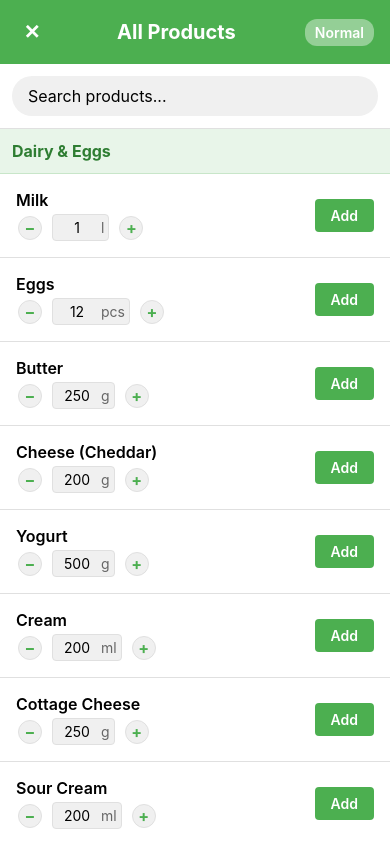
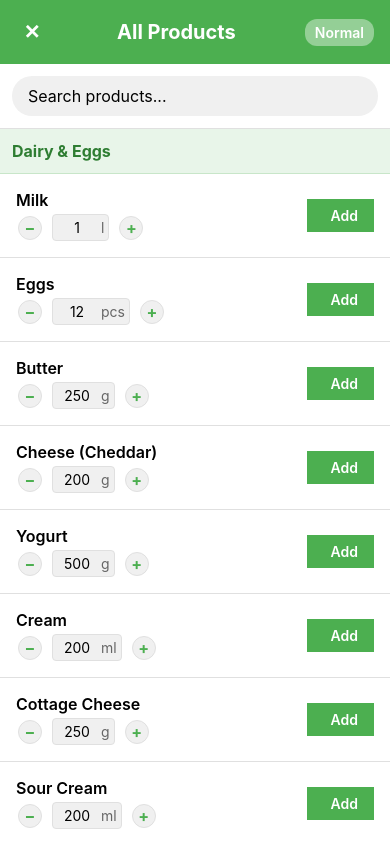
Before and after one commit to PiotrO9/shopping-list, a React Native app: screen /AllProducts in a window 390 px wide. Both pictures are taken after a click on the button "Quick Edit". Built offline with nearby package versions, Linux system fonts and the light colour scheme.

Commit message:
feat: add small animations

```diff
--- a/components/ProductItem.tsx
+++ b/components/ProductItem.tsx
@@ -2,6 +2,14 @@ import React, { useState, useEffect, useMemo } from 'react';
 import { View, Text, StyleSheet, TouchableOpacity } from 'react-native';
 import { useShoppingStore } from '../store/useShoppingStore';
 import QuantityControls from './ui/QuantityControls';
+import Animated, {
+	useSharedValue,
+	useAnimatedStyle,
+	withTiming,
+	withSequence,
+	withSpring,
+	Easing
+} from 'react-native-reanimated';
 
 type ProductItemProps = {
 	id: string;
@@ -26,6 +34,13 @@ function ProductItem({
 	const removeFromShoppingList = useShoppingStore((state) => state.removeFromShoppingList);
 	const shoppingList = useShoppingStore((state) => state.shoppingList);
 
+	// Animation values
+	const addButtonScale = useSharedValue(1);
+	const addButtonColor = useSharedValue(0);
+	const removeButtonScale = useSharedValue(1);
+	const itemOpacity = useSharedValue(0);
+	const itemTranslateY = useSharedValue(20);
+
 	// Use external isEditing state if provided, otherwise use internal state
 	const isEditing = externalIsEditing !== undefined ? externalIsEditing : internalIsEditing;
 
@@ -41,9 +56,25 @@ function ProductItem({
 		return itemsInList.reduce((total, item) => total + item.quantity, 0);
 	}, [itemsInList]);
 
+	// Animate item appearance on mount
 	useEffect(() => {
-		setSelectedQuantity(quantity);
-	}, [quantity]);
+		itemOpacity.value = withTiming(1, { duration: 300 });
+		itemTranslateY.value = withTiming(0, { duration: 300, easing: Easing.out(Easing.cubic) });
+	}, []);
+
+	// Animate add button when clicked
+	useEffect(() => {
+		if (added) {
+			addButtonScale.value = withSequence(
+				withTiming(0.9, { duration: 100 }),
+				withTiming(1.1, { duration: 150 }),
+				withTiming(1, { duration: 150 })
+			);
+			addButtonColor.value = withTiming(1, { duration: 150 });
+		} else {
+			addButtonColor.value = withTiming(0, { duration: 300 });
+		}
+	}, [added]);
 
 	function handleAddToShoppingList() {
 		addToShoppingList({
@@ -62,6 +93,13 @@ function ProductItem({
 
 	function handleRemoveFromShoppingList() {
 		if (itemsInList.length > 0) {
+			// Animate the remove button
+			removeButtonScale.value = withSequence(
+				withTiming(0.8, { duration: 100 }),
+				withTiming(1.2, { duration: 150 }),
+				withTiming(1, { duration: 200 })
+			);
+
 			removeFromShoppingList(id);
 			setAddCount(prev => Math.max(0, prev - 1));
 		}
@@ -82,8 +120,30 @@ function ProductItem({
 		return `${qty} ${unitType}`;
 	}
 
+	// Animated styles
+	const animatedItemStyle = useAnimatedStyle(() => {
+		return {
+			opacity: itemOpacity.value,
+			transform: [{ translateY: itemTranslateY.value }]
+		};
+	});
+
+	const animatedAddButtonStyle = useAnimatedStyle(() => {
+		const backgroundColor = addButtonColor.value === 0 ? '#4CAF50' : '#8BC34A';
+		return {
+			backgroundColor,
+			transform: [{ scale: addButtonScale.value }]
+		};
+	});
+
+	const animatedRemoveButtonStyle = useAnimatedStyle(() => {
+		return {
+			transform: [{ scale: removeButtonScale.value }]
+		};
+	});
+
 	return (
-		<View style={styles.container}>
+		<Animated.View style={[styles.container, animatedItemStyle]}>
 			<View style={styles.productInfo}>
 				<Text style={styles.name}>{name}</Text>
 				<View style={styles.detailsRow}>
@@ -116,6 +176,7 @@ function ProductItem({
 
 			<View style={styles.actionContainer}>
 				{itemsInList.length > 0 && (
+					<Animated.View style={animatedRemoveButtonStyle}>
 						<TouchableOpacity
 							style={styles.actionButton}
 							onPress={handleRemoveFromShoppingList}
@@ -125,10 +186,12 @@ function ProductItem({
 						>
 							<Text style={styles.actionButtonText}>−</Text>
 						</TouchableOpacity>
+					</Animated.View>
 				)}
 
+				<Animated.View style={animatedAddButtonStyle}>
 					<TouchableOpacity
-					style={[styles.button, added && styles.addedButton]}
+						style={styles.button}
 						onPress={handleAddToShoppingList}
 						activeOpacity={0.7}
 						accessibilityLabel={`Add ${name} to shopping list`}
@@ -136,8 +199,9 @@ function ProductItem({
 					>
 						<Text style={styles.buttonText}>{added ? 'Added' : 'Add'}</Text>
 					</TouchableOpacity>
+				</Animated.View>
 			</View>
-		</View>
+		</Animated.View>
 	);
 }
 
@@ -183,14 +247,10 @@ const styles = StyleSheet.create({
 		alignItems: 'center',
 	},
 	button: {
-		backgroundColor: '#4CAF50',
 		paddingVertical: 8,
 		paddingHorizontal: 16,
 		borderRadius: 4,
 		marginLeft: 8,
-	},
-	addedButton: {
-		backgroundColor: '#8BC34A',
 	},
 	buttonText: {
 		color: 'white',
--- a/components/ShoppingItem.tsx
+++ b/components/ShoppingItem.tsx
@@ -1,6 +1,15 @@
 import React, { useState } from 'react';
 import { View, Text, StyleSheet, TouchableOpacity, TextInput } from 'react-native';
 import { useShoppingStore } from '../store/useShoppingStore';
+import Checkbox from './ui/Checkbox';
+import Animated, {
+	useSharedValue,
+	useAnimatedStyle,
+	withTiming,
+	withSequence,
+	withDelay,
+	Easing
+} from 'react-native-reanimated';
 
 type ShoppingItemProps = {
 	id: string;
@@ -16,6 +25,43 @@ function ShoppingItem({ id, name, quantity, unit, isBought = false, index }: Sho
 	const [editedQuantity, setEditedQuantity] = useState(quantity);
 	const toggleBought = useShoppingStore((state) => state.toggleBought);
 	const updateQuantity = useShoppingStore((state) => state.updateQuantity);
+
+	// Animation values
+	const itemScale = useSharedValue(1);
+	const textOpacity = useSharedValue(1);
+	const backgroundOpacity = useSharedValue(0);
+
+	// Update animations when item is marked as bought/unbought
+	React.useEffect(() => {
+		if (isBought) {
+			itemScale.value = withSequence(
+				withTiming(0.95, { duration: 100 }),
+				withTiming(1, { duration: 300, easing: Easing.elastic(1.2) })
+			);
+			textOpacity.value = withTiming(0.6, { duration: 300 });
+			backgroundOpacity.value = withTiming(1, { duration: 300 });
+		} else {
+			itemScale.value = withSequence(
+				withTiming(1.02, { duration: 100 }),
+				withTiming(1, { duration: 300, easing: Easing.elastic(1.2) })
+			);
+			textOpacity.value = withTiming(1, { duration: 300 });
+			backgroundOpacity.value = withTiming(0, { duration: 300 });
+		}
+	}, [isBought]);
+
+	const animatedContainerStyle = useAnimatedStyle(() => {
+		return {
+			transform: [{ scale: itemScale.value }],
+			backgroundColor: backgroundOpacity.value === 0 ? 'white' : '#f0f9f0'
+		};
+	});
+
+	const animatedTextStyle = useAnimatedStyle(() => {
+		return {
+			opacity: textOpacity.value
+		};
+	});
 
 	function handleToggleBought() {
 		toggleBought(id, index);
@@ -78,22 +124,33 @@ function ShoppingItem({ id, name, quantity, unit, isBought = false, index }: Sho
 
 	return (
 		<TouchableOpacity
-			style={[styles.container, isBought && styles.boughtContainer]}
+			style={styles.touchableContainer}
 			onPress={handleToggleBought}
 			activeOpacity={0.7}
 			accessibilityLabel={`${name}, ${isBought ? 'in cart' : 'not in cart'}`}
 			accessibilityRole="checkbox"
 			accessibilityState={{ checked: isBought }}
 		>
-			<View style={[styles.checkbox, isBought && styles.checkedBox]}>
-				{isBought && <View style={styles.checkmark} />}
-			</View>
+			<Animated.View style={[styles.container, animatedContainerStyle]}>
+				<Checkbox checked={isBought} />
 
 				<View style={styles.itemInfo}>
-				<Text style={[styles.name, isBought && styles.boughtText]}>{name}</Text>
+					<Animated.Text style={[styles.name, isBought && styles.boughtText, animatedTextStyle]}>
+						{name}
+					</Animated.Text>
 
 					<View style={styles.quantityRow}>
-					{isEditing ? (
+						<View style={styles.quantityWrapper}>
+							<TouchableOpacity onPress={handleStartEditing} disabled={isEditing}>
+								<View style={styles.quantityWrapper}>
+									{!isEditing ? (
+										<>
+											<Animated.Text style={[styles.details, isBought && styles.boughtText, animatedTextStyle]}>
+												{quantity} {unit}
+											</Animated.Text>
+											<Text style={styles.editHint}>(tap to edit)</Text>
+										</>
+									) : (
 										<View style={styles.quantityControls}>
 											<TouchableOpacity
 												style={styles.smallButton}
@@ -109,6 +166,7 @@ function ShoppingItem({ id, name, quantity, unit, isBought = false, index }: Sho
 												onChangeText={handleQuantityChange}
 												keyboardType="numeric"
 												selectTextOnFocus
+												onBlur={handleSaveQuantity}
 												autoFocus
 											/>
 
@@ -128,59 +186,35 @@ function ShoppingItem({ id, name, quantity, unit, isBought = false, index }: Sho
 												<Text style={styles.saveButtonText}>Save</Text>
 											</TouchableOpacity>
 										</View>
-					) : (
-						<TouchableOpacity onPress={handleStartEditing} style={styles.quantityWrapper}>
-							<Text style={[styles.details, isBought && styles.boughtText]}>
-								{quantity} {unit}
-							</Text>
-							<Text style={styles.editHint}>(edit)</Text>
+									)}
+								</View>
 							</TouchableOpacity>
-					)}
+						</View>
 
-					<Text style={[styles.statusText, isBought && styles.inCartText]}>
+						<Animated.Text style={[styles.statusText, isBought && styles.inCartText, animatedTextStyle]}>
 							{isBought ? 'In Cart' : 'To Buy'}
-					</Text>
+						</Animated.Text>
 					</View>
 				</View>
+			</Animated.View>
 		</TouchableOpacity>
 	);
 }
 
 const styles = StyleSheet.create({
+	touchableContainer: {
+		overflow: 'hidden',
+	},
 	container: {
 		flexDirection: 'row',
 		padding: 16,
 		borderBottomWidth: 1,
 		borderBottomColor: '#e0e0e0',
 		alignItems: 'center',
-		backgroundColor: 'white',
-	},
-	boughtContainer: {
-		backgroundColor: '#f0f9f0',
-	},
-	checkbox: {
-		width: 24,
-		height: 24,
-		borderRadius: 12,
-		borderWidth: 2,
-		borderColor: '#4CAF50',
-		marginRight: 16,
-		justifyContent: 'center',
-		alignItems: 'center',
-	},
-	checkedBox: {
-		backgroundColor: '#4CAF50',
-	},
-	checkmark: {
-		width: 12,
-		height: 6,
-		borderLeftWidth: 2,
-		borderBottomWidth: 2,
-		borderColor: 'white',
-		transform: [{ rotate: '-45deg' }],
 	},
 	itemInfo: {
 		flex: 1,
+		marginLeft: 16,
 	},
 	name: {
 		fontSize: 16,
@@ -258,12 +292,12 @@ const styles = StyleSheet.create({
 		paddingHorizontal: 8,
 		paddingVertical: 4,
 		borderRadius: 4,
-		marginLeft: 4,
+		marginLeft: 8,
 	},
 	saveButtonText: {
 		color: 'white',
+		fontSize: 12,
 		fontWeight: '600',
-		fontSize: 12,
 	},
 });
 
--- a/components/ui/Checkbox.tsx
+++ b/components/ui/Checkbox.tsx
@@ -1,5 +1,14 @@
 import React from 'react';
 import { View, StyleSheet } from 'react-native';
+import Animated, {
+	useSharedValue,
+	useAnimatedStyle,
+	withTiming,
+	withSequence,
+	interpolateColor,
+	useAnimatedReaction,
+	Easing
+} from 'react-native-reanimated';
 
 type CheckboxProps = {
 	checked: boolean;
@@ -7,14 +16,76 @@ type CheckboxProps = {
 };
 
 function Checkbox({ checked, color = '#4CAF50' }: CheckboxProps) {
+	const scale = useSharedValue(1);
+	const checkOpacity = useSharedValue(0);
+	const fillOpacity = useSharedValue(0);
+
+	// React to checked changes
+	useAnimatedReaction(
+		() => checked,
+		(isChecked, prevIsChecked) => {
+			if (isChecked !== prevIsChecked) {
+				if (isChecked) {
+					// When checking
+					scale.value = withSequence(
+						withTiming(0.8, { duration: 100 }),
+						withTiming(1.1, { duration: 100 }),
+						withTiming(1, { duration: 150 })
+					);
+					fillOpacity.value = withTiming(1, { duration: 200 });
+					checkOpacity.value = withTiming(1, { duration: 300, easing: Easing.bezier(0.25, 0.1, 0.25, 1) });
+				} else {
+					// When unchecking
+					scale.value = withSequence(
+						withTiming(1.1, { duration: 100 }),
+						withTiming(0.9, { duration: 100 }),
+						withTiming(1, { duration: 150 })
+					);
+					checkOpacity.value = withTiming(0, { duration: 200 });
+					fillOpacity.value = withTiming(0, { duration: 300 });
+				}
+			}
+		},
+		[checked]
+	);
+
+	// Initial setup on mount
+	React.useEffect(() => {
+		if (checked) {
+			fillOpacity.value = 1;
+			checkOpacity.value = 1;
+		}
+	}, []);
+
+	const animatedContainerStyle = useAnimatedStyle(() => {
+		return {
+			transform: [{ scale: scale.value }],
+			backgroundColor: interpolateColor(
+				fillOpacity.value,
+				[0, 1],
+				['transparent', color]
+			)
+		};
+	});
+
+	const animatedCheckmarkStyle = useAnimatedStyle(() => {
+		return {
+			opacity: checkOpacity.value
+		};
+	});
+
 	return (
-		<View style={[
-			styles.checkbox,
-			{ borderColor: color },
-			checked && { backgroundColor: color }
-		]}>
-			{checked && <View style={styles.checkmark} />}
-		</View>
+		<Animated.View
+			style={[
+				styles.checkbox,
+				{ borderColor: color },
+				animatedContainerStyle
+			]}
+		>
+			{checked && (
+				<Animated.View style={[styles.checkmark, animatedCheckmarkStyle]} />
+			)}
+		</Animated.View>
 	);
 }
 
--- a/components/ui/QuantityControls.tsx
+++ b/components/ui/QuantityControls.tsx
@@ -1,5 +1,13 @@
 import React, { useState, useEffect } from 'react';
 import { View, Text, StyleSheet, TouchableOpacity, TextInput } from 'react-native';
+import Animated, {
+	useSharedValue,
+	useAnimatedStyle,
+	withTiming,
+	withSequence,
+	withSpring,
+	Easing
+} from 'react-native-reanimated';
 
 type QuantityControlsProps = {
 	quantity: number;
@@ -21,6 +29,11 @@ function QuantityControls({
 	// Keep local state for smoother interaction
 	const [localQuantity, setLocalQuantity] = useState(quantity);
 
+	// Animation values
+	const incrementScale = useSharedValue(1);
+	const decrementScale = useSharedValue(1);
+	const inputScale = useSharedValue(1);
+
 	// Update local state when quantity prop changes
 	useEffect(() => {
 		setLocalQuantity(quantity);
@@ -31,6 +44,12 @@ function QuantityControls({
 		if (!isNaN(newValue) && newValue > 0) {
 			setLocalQuantity(newValue);
 			onChangeQuantity(newValue);
+
+			// Animate input on change
+			inputScale.value = withSequence(
+				withTiming(1.05, { duration: 100 }),
+				withTiming(1, { duration: 150 })
+			);
 		}
 	}
 
@@ -39,6 +58,12 @@ function QuantityControls({
 		const newValue = parseFloat((localQuantity + increment).toFixed(2));
 		setLocalQuantity(newValue);
 		onChangeQuantity(newValue);
+
+		// Animate the increment button
+		incrementScale.value = withSequence(
+			withTiming(0.85, { duration: 50 }),
+			withTiming(1, { duration: 150, easing: Easing.elastic(1.2) })
+		);
 	}
 
 	function handleDecrement() {
@@ -47,6 +72,12 @@ function QuantityControls({
 		const finalValue = newValue > 0 ? newValue : localQuantity;
 		setLocalQuantity(finalValue);
 		onChangeQuantity(finalValue);
+
+		// Animate the decrement button
+		decrementScale.value = withSequence(
+			withTiming(0.85, { duration: 50 }),
+			withTiming(1, { duration: 150, easing: Easing.elastic(1.2) })
+		);
 	}
 
 	function getIncrementValue(value: number, unitType: string): number {
@@ -63,8 +94,28 @@ function QuantityControls({
 		return 1; // Default for pcs, bottles, etc.
 	}
 
+	// Animated styles
+	const animatedIncrementStyle = useAnimatedStyle(() => {
+		return {
+			transform: [{ scale: incrementScale.value }]
+		};
+	});
+
+	const animatedDecrementStyle = useAnimatedStyle(() => {
+		return {
+			transform: [{ scale: decrementScale.value }]
+		};
+	});
+
+	const animatedInputStyle = useAnimatedStyle(() => {
+		return {
+			transform: [{ scale: inputScale.value }]
+		};
+	});
+
 	return (
 		<View style={[styles.container, compact && styles.compactContainer]}>
+			<Animated.View style={animatedDecrementStyle}>
 				<TouchableOpacity
 					style={[styles.button, compact && styles.smallButton]}
 					onPress={handleDecrement}
@@ -72,8 +123,9 @@ function QuantityControls({
 				>
 					<Text style={styles.buttonText}>−</Text>
 				</TouchableOpacity>
+			</Animated.View>
 
-			<View style={styles.quantityContainer}>
+			<Animated.View style={[styles.quantityContainer, animatedInputStyle]}>
 				<TextInput
 					style={[styles.input, compact && styles.smallInput]}
 					value={localQuantity.toString()}
@@ -82,14 +134,16 @@ function QuantityControls({
 					selectTextOnFocus
 				/>
 				<Text style={styles.unitText}>{unit}</Text>
-			</View>
+			</Animated.View>
 
+			<Animated.View style={animatedIncrementStyle}>
 				<TouchableOpacity
 					style={[styles.button, compact && styles.smallButton]}
 					onPress={handleIncrement}
 				>
 					<Text style={styles.buttonText}>+</Text>
 				</TouchableOpacity>
+			</Animated.View>
 
 			{showSaveButton && onSave && (
 				<TouchableOpacity
--- a/package.json
+++ b/package.json
@@ -19,6 +19,8 @@
     "react": "18.3.1",
     "react-dom": "18.3.1",
     "react-native": "0.76.9",
+    "react-native-draggable-flatlist": "^4.0.2",
+    "react-native-reanimated": "^3.17.5",
     "react-native-safe-area-context": "^5.4.0",
     "react-native-screens": "^4.10.0",
     "react-native-web": "~0.19.13",
```
Also changed, not shown: 1 other file (tests, documents, lock files or other folders). Lines whose indentation alone changed are shown as unchanged.
